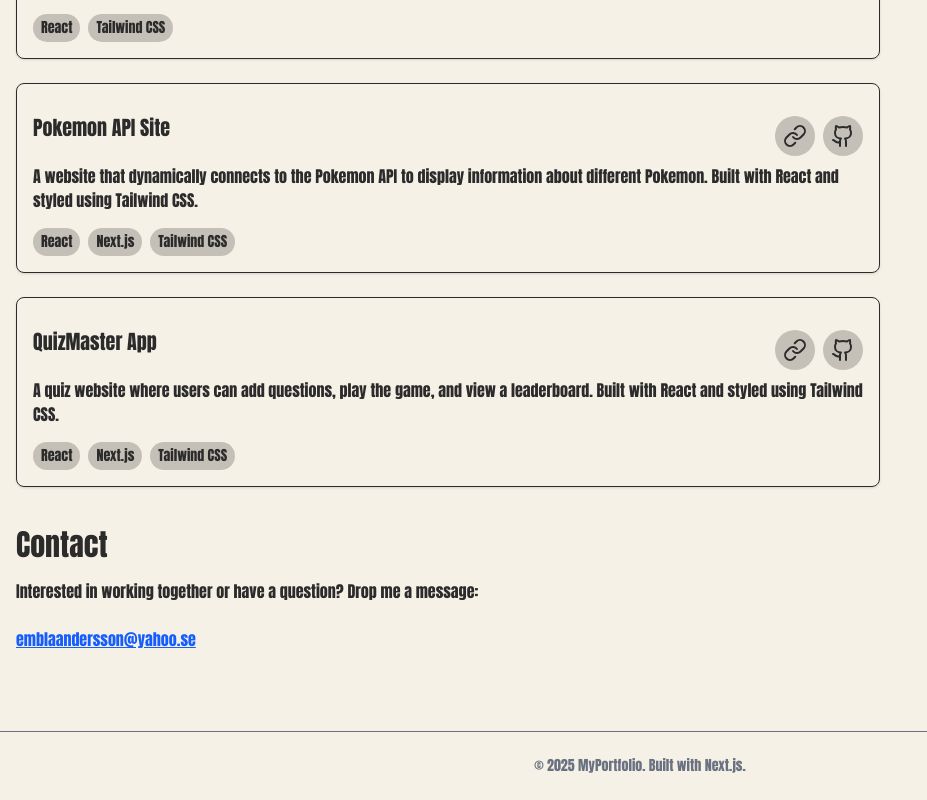
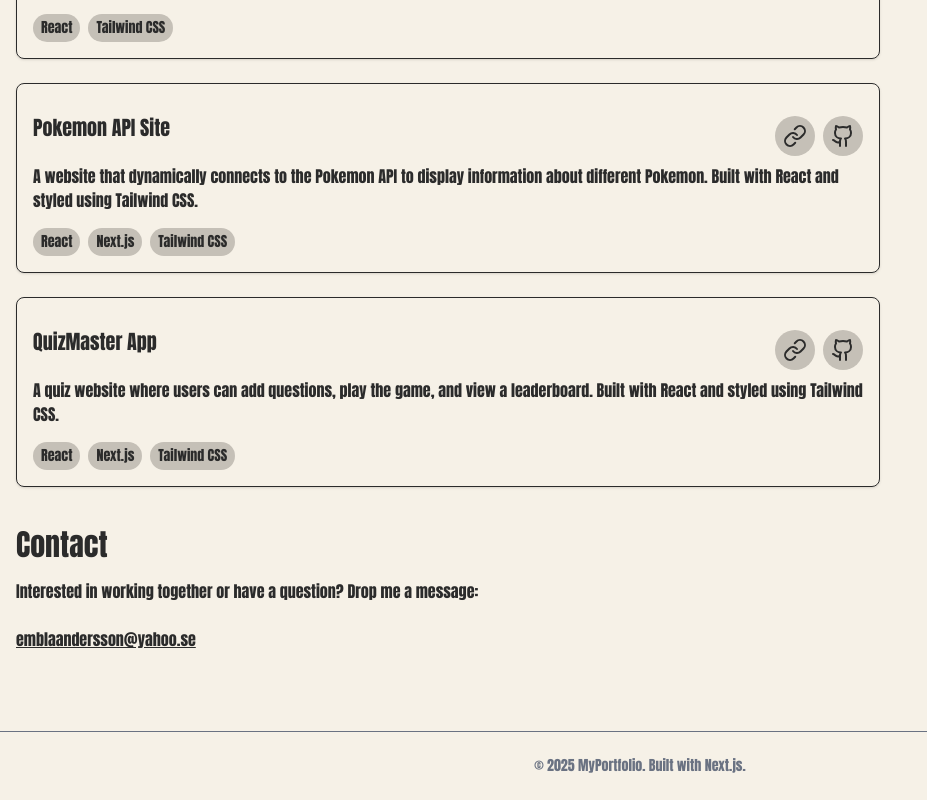
Before and after one commit to emblaah/my_portfolio, a Next.js app: page / in a window 1280 px wide. Shown: the part 1231-2031 px from the top of the page, without its empty margins (0-927 px from the left). Built offline with nearby package versions, Linux system fonts and the light colour scheme.

Commit message:
Remove unnecessary class in ContactSection.js

```diff
--- a/src/components/ContactSection.js
+++ b/src/components/ContactSection.js
@@ -9,7 +9,7 @@ export default function ContactSection() {
       </p>
       <a
         href="mailto:your.email@example.com"
-        className="inline-block mt-2 text-blue-600 underline">
+        className="inline-block mt-2 underline">
         emblaandersson@yahoo.se
       </a>
     </section>
```
